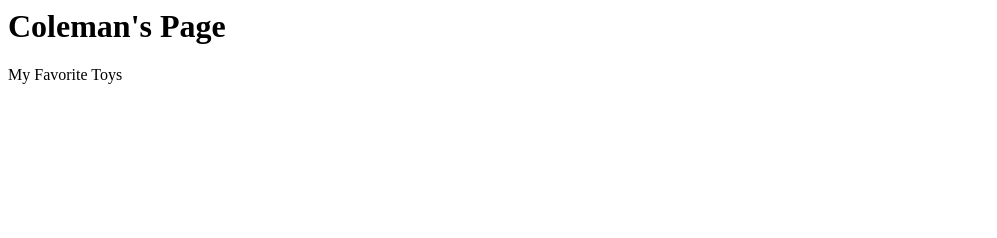
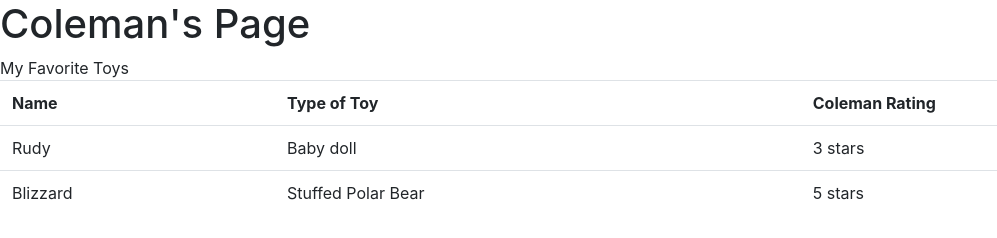
Before and after one commit to ewoodwalter/html-example, a plain HTML site: page page2.html in a window 1280 px wide. Shown: the whole page, without its empty margins (0-997 px from the left). Drawn offline with nearby package versions, Linux system fonts and the light colour scheme.

Commit message:
added a table to colemans page

```diff
--- a/page2.html
+++ b/page2.html
@@ -3,6 +3,7 @@
         <title>
             Coleman's Page!
         </title>
+        <link rel="stylesheet" href="https://stackpath.bootstrapcdn.com/bootstrap/4.1.3/css/bootstrap.min.css" integrity="sha384-MCw98/SFnGE8fJT3GXwEOngsV7Zt27NXFoaoApmYm81iuXoPkFOJwJ8ERdknLPMO" crossorigin="anonymous">
         <link rel="stylesheet" href="main.css">
     </head>
     <body>
@@ -11,6 +12,41 @@
         </h1>
         <section>
             My Favorite Toys
+            <table class="table">
+                <tr>
+                    <th>
+                        Name
+                    </th>
+                    <th>
+                        Type of Toy
+                    </th>
+                    <th>
+                        Coleman Rating
+                    </th>
+                </tr>
+                <tr>
+                    <td>
+                        Rudy
+                    </td>
+                    <td>
+                        Baby doll
+                    </td>
+                    <td>
+                        3 stars
+                    </td>
+                </tr>
+                <tr>
+                    <td>
+                        Blizzard
+                    </td>
+                    <td>
+                        Stuffed Polar Bear
+                    </td>
+                    <td>
+                        5 stars
+                    </td>
+                </tr>
+            </table>
         </section>
     </body>
 </html>
```
